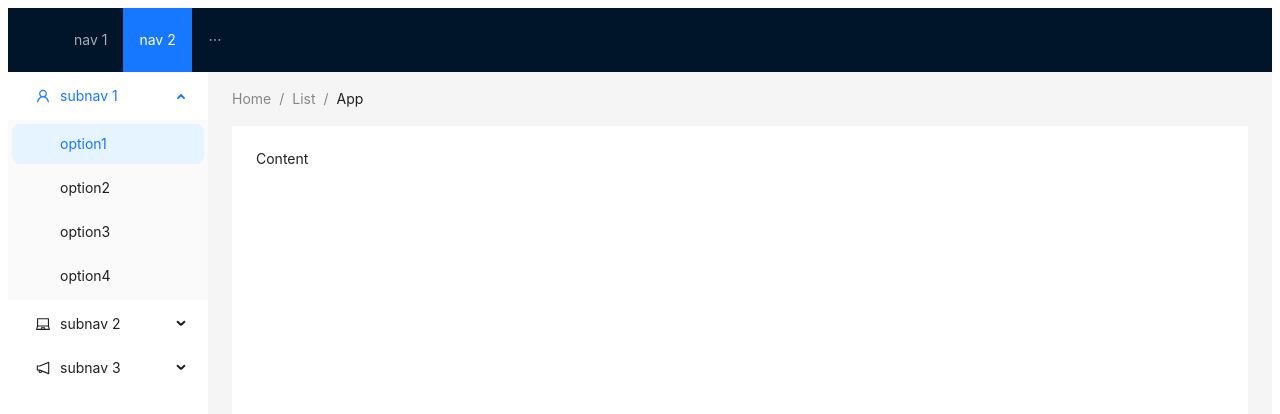
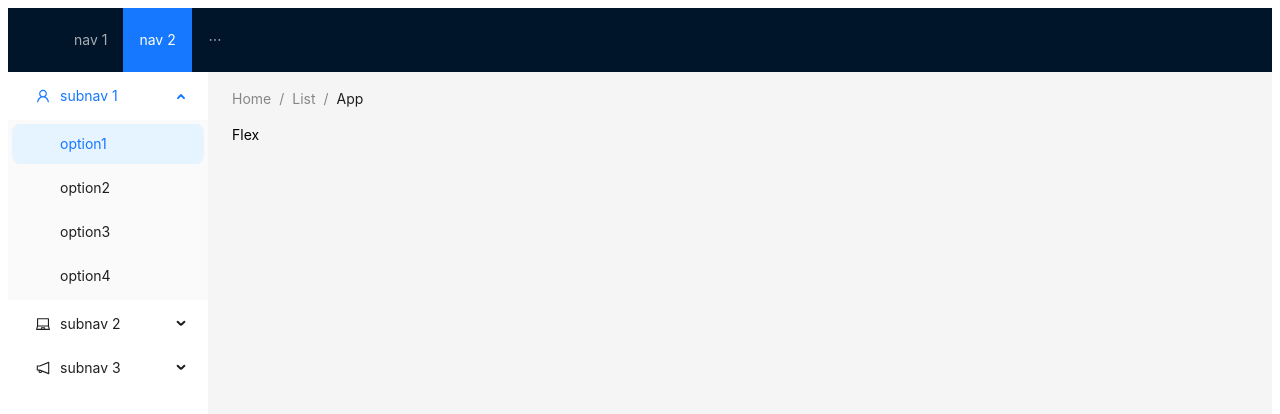
Before and after one commit to younghans94/project-module-frontend, a React (Create React App) app: page / in a window 1280 px wide. Shown: the top 414 px of the page. Built offline with nearby package versions, Linux system fonts and the light colour scheme.

Commit message:
工程结构调整

```diff
--- /dev/null
+++ b/src/example/web-layout/flex.tsx
@@ -0,0 +1,5 @@
+
+
+export const Flex = () => {
+    return <div>Flex</div>;
+}
--- a/src/index.tsx
+++ b/src/index.tsx
@@ -2,4 +2,4 @@ import {createRoot} from 'react-dom/client';
 import MainLayout from './layout/MainLayout';
 
 const root = createRoot(document.getElementById('root'));
-root.render(<MainLayout/>);
+root.render(<MainLayout />);
--- a/src/layout/MainLayout.tsx
+++ b/src/layout/MainLayout.tsx
@@ -4,6 +4,7 @@ import type { MenuProps } from 'antd';
 import { Breadcrumb, Layout, Menu, theme } from 'antd';
 
 import "./MainLayout.less";
+import {Flex} from '../example/web-layout/flex';
 
 const { Header, Content, Sider } = Layout;
 
@@ -59,16 +60,7 @@ const MainLayout: React.FC = () => {
                         <Breadcrumb.Item>List</Breadcrumb.Item>
                         <Breadcrumb.Item>App</Breadcrumb.Item>
                     </Breadcrumb>
-                    <Content
-                        style={{
-                            padding: 24,
-                            margin: 0,
-                            minHeight: 280,
-                            background: colorBgContainer,
-                        }}
-                    >
-                        Content
-                    </Content>
+                    <Flex/>
                 </Layout>
             </Layout>
         </Layout>
```
